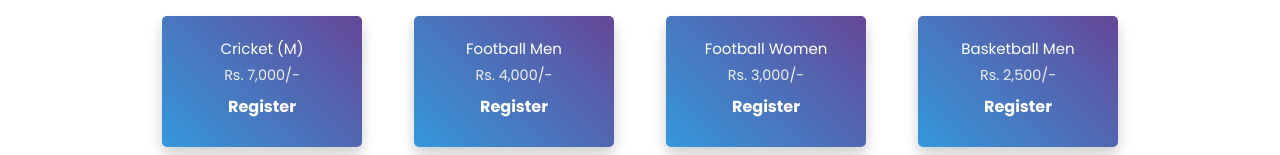
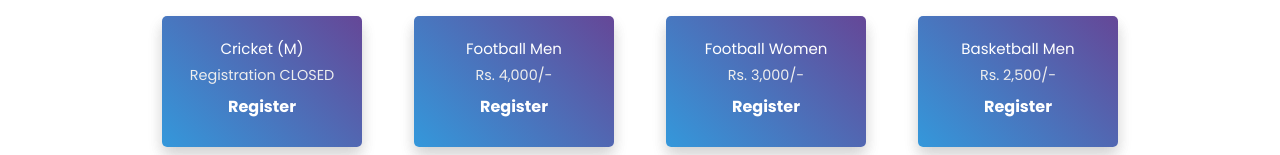
Before and after one commit to yashtekavade/summit-web, a React (Create React App) app in the folder client/: page /register in a window 1280 px wide. Shown: the part 164-319 px from the top of the page. Built offline with nearby package versions, Linux system fonts and the light colour scheme.

Commit message:
cricket closed

```diff
--- a/client/src/Components/Form/Form.jsx
+++ b/client/src/Components/Form/Form.jsx
@@ -248,7 +248,7 @@ const Form = (props) => {
             <option value="">Select Sport</option>
             <option value="Football(M)">Football (M)</option>
             <option value="Football(W)">Football (W)</option>
-            <option value="Cricket(M)">Cricket (M)</option>
+            {/* <option value="Cricket(M)">Cricket (M)</option> */}
             <option value="Basketball(M)">Basketball (M)</option>
             <option value="Basketball(W)">Basketball (W)</option>
             <option value="Volleyball(M)">Volleyball (M)</option>
--- a/client/src/Components/Sportslanding/Sportslanding.jsx
+++ b/client/src/Components/Sportslanding/Sportslanding.jsx
@@ -23,8 +23,8 @@ const Sportslanding = () => {
         <div className="sports-list">
           <SportsCard
             title="Cricket (M)"
-            subtitle="Rs. 7,000/-"
-            link="/register/Cricket(M)"
+            subtitle="  Registration CLOSED"
+            link=""
           />
           <SportsCard
             title="Football Men"
```
